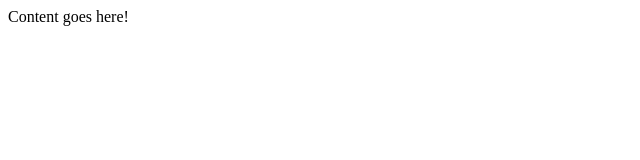
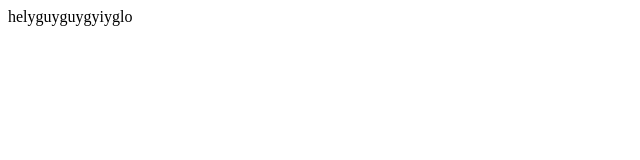
Before and after one commit to josannavnee/C0749303, a plain HTML site: page C0749303/index.html in a window 1280 px wide. Shown: the full height of the page, 0-640 px from the left. Drawn offline with Linux system fonts and the light colour scheme.

Commit message:
kjhkjhkj

```diff
--- a/C0749303/index.html
+++ b/C0749303/index.html
@@ -6,7 +6,7 @@
     <link href="css/default.css" rel="stylesheet" />
 </head>
 <body>
-    <div>Content goes here!</div>
+    <div>helyguyguygyiyglo</div>
     <script src="js/main.js"></script>
 </body>
 </html>
```
